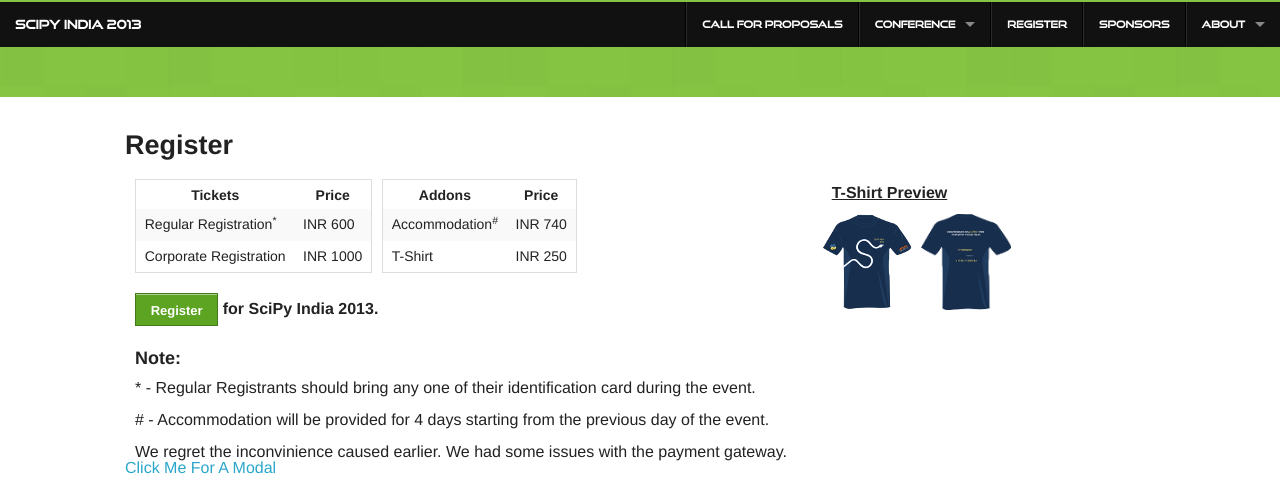
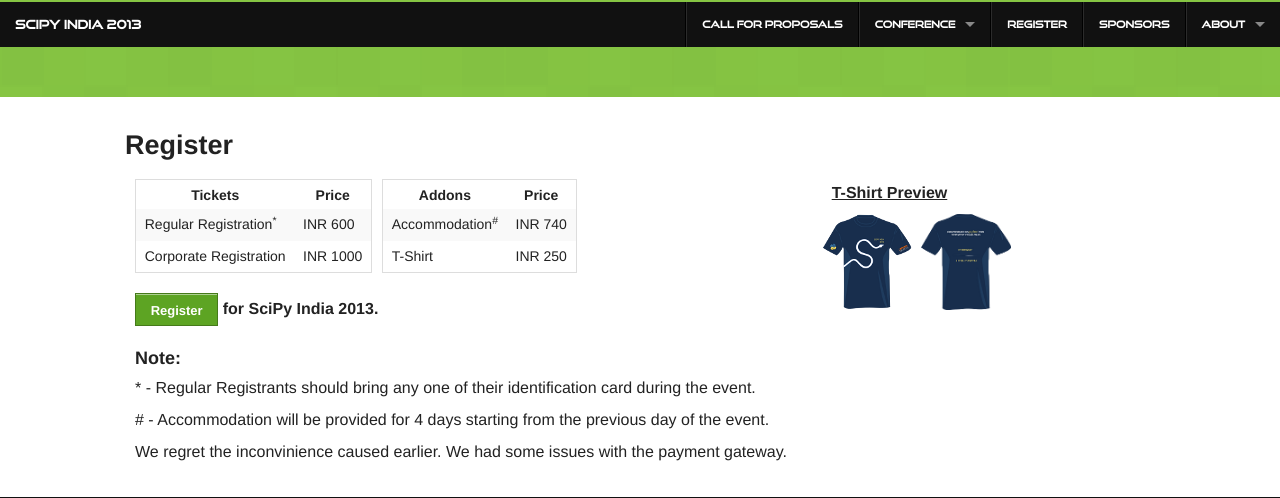
Before and after one commit to FOSSEE/SciPy2013, a Django app: page /register/ in a window 1280 px wide. Shown: the top 498 px of the page. Run offline with Django 3.2, Linux system fonts and the light colour scheme; parts of the project's set-up code (start-up, migrations or seed data) failed here and were passed over.

Commit message:
removing test modal link

```diff
--- a/website/templates/register_2013.html
+++ b/website/templates/register_2013.html
@@ -56,8 +56,6 @@
         <p style="text-align: center">*Colours are for representation purpose and may slightly vary from the original.</p>
         <a class="close-reveal-modal">&#215;</a>
     </div>
-
-    <a href="#" data-reveal-id="myModal">Click Me For A Modal</a>
 </div>
 
 <div class="large-4 columns">
```
